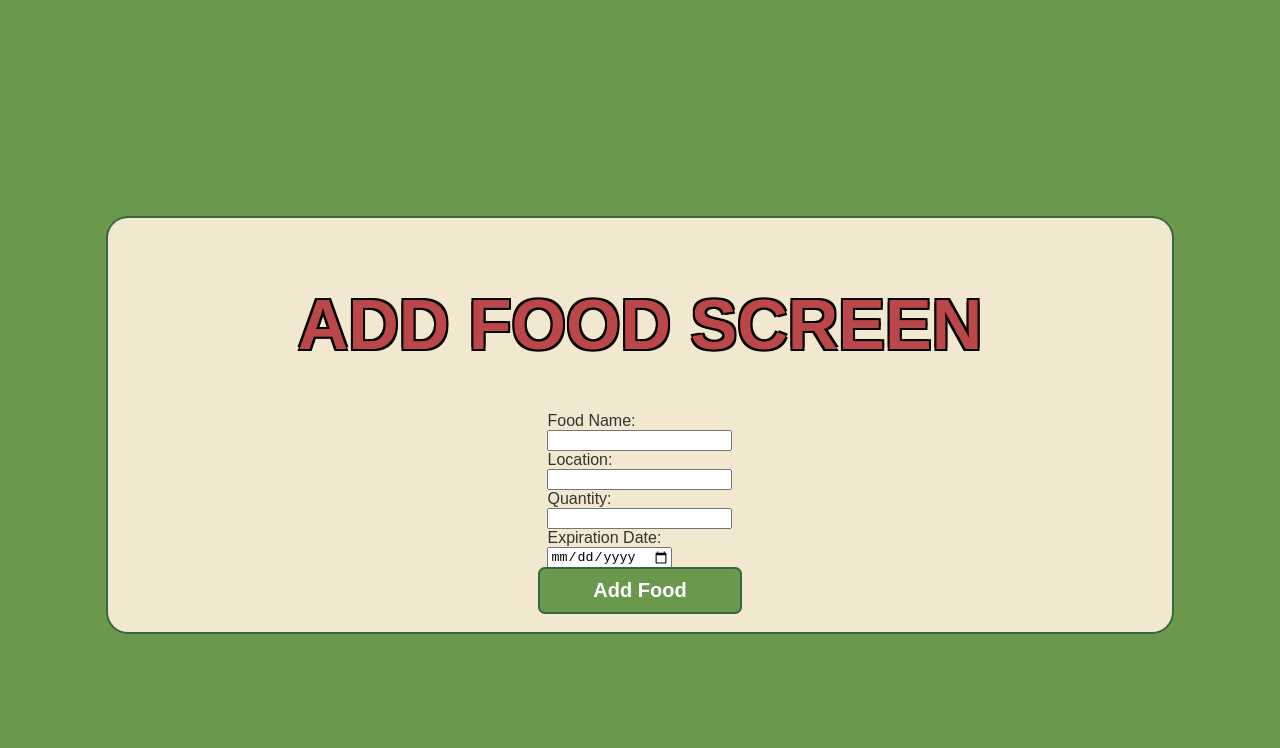
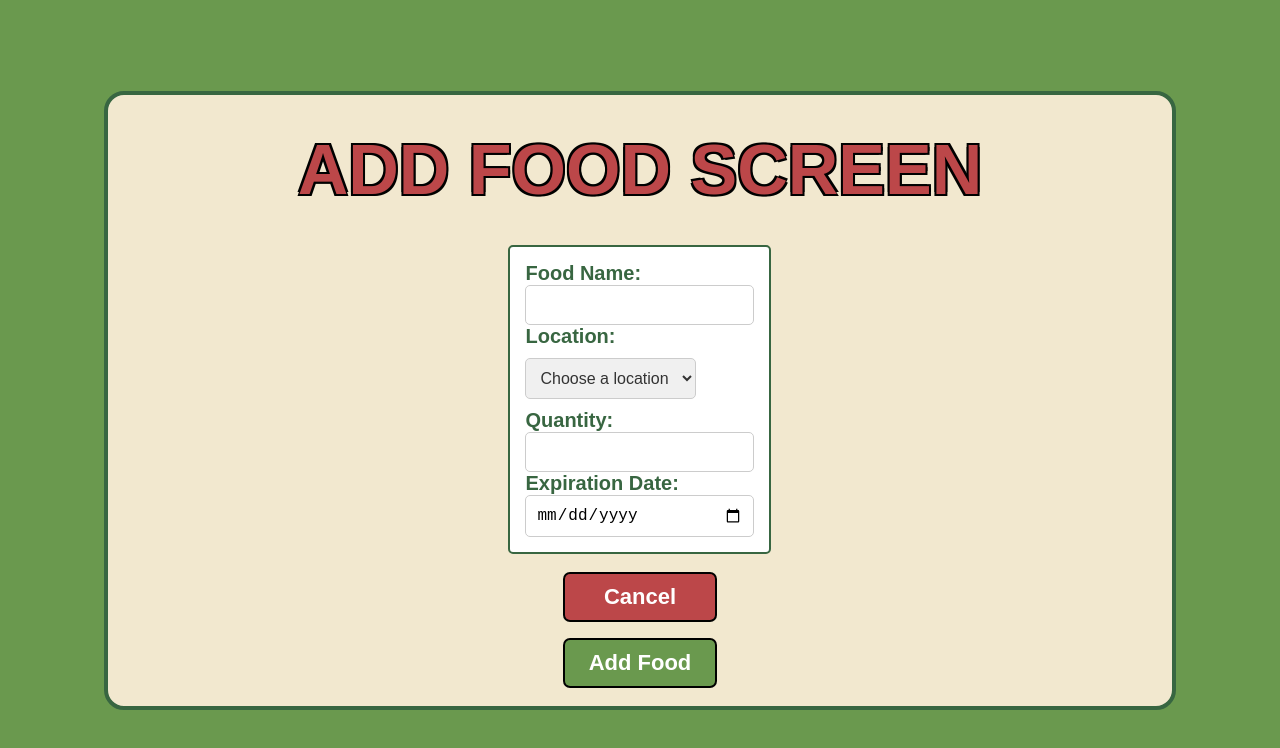
Before and after one commit to fishram/food_watcherv2, a plain HTML site: page index.html in a window 1280 px wide. Both pictures are taken after a click on the button "Add Food". Drawn offline with Linux system fonts and the light colour scheme.

Commit message:
add food form styled

```diff
--- a/index.html
+++ b/index.html
@@ -4,42 +4,42 @@
     <meta charset="UTF-8">
     <meta name="viewport" content="width=device-width, initial-scale=1.0">
     <title>Food Watcher</title>
+    <script src="script.js"></script>
     <link rel="stylesheet" href="styles.css">
     </head>
 
     <body>
         <div class="full-screen-container">
             <div class="view-box">
-
                 <div class="home-screen" id="home-screen-id">
                     <h1>Home Screen</h1>
-                    <button class="add-food-button" id="add-food-button">Add Food</button>
+                    <button class="green-button" id="add-food-button-id">Add Food</button>
                     <div class="food-card-container">
 
                     </div>
                 </div>
 
                 <div class="add-food-screen" id="add-food-screen-id">
-
-                    <h1>Add Food Screen</h1>
+                    <h1 id="food-screen-heading-id">Add Food Screen</h1>
                     <form class="add-food-form">
                         <label for="foodName">Food Name:</label><br>
                         <input type="text" id="foodName" name="foodName"><br>
                         <label for="location">Location:</label><br>
-                        <input type="text" id="location" name="location"><br>
+                        <select class="locations" id="locations">
+                            <option value="default">Choose a location</option>
+                        </select><br>
                         <label for="quantity">Quantity:</label><br>
                         <input type="number" id="quantity" name="quantity"><br>
                         <label for="expirationDate">Expiration Date:</label><br>
                         <input type="date" id="expirationDate" name="expirationDate"><br>
                     </form>
-                    <button class="add-food-button">Add Food</button>
+                    <button class="green-button" id="food-screen-cancel-button">Cancel</button>
+                    <button class="green-button" id="submit-food-button">Add Food</button>
 
                 </div>
             </div>
         </div>
 
-        <script src="script.js"></script>
     </body>
 
-
 </html>
--- a/script.js
+++ b/script.js
@@ -2,9 +2,13 @@ document.addEventListener('DOMContentLoaded', () => {
 console.log("Dom Loaded!")
 
 // HTML button elements
-const addFoodButton = document.querySelector('#add-food-button');
+const addFoodButton = document.querySelector('#add-food-button-id');
 const homeScreen = document.querySelector("#home-screen-id");
 const addFoodScreen = document.querySelector('#add-food-screen-id');
+const locationSelect = document.querySelector('#locations');
+
+// Location list
+let locationList = ["Fridge", "Freezer", "Pantry"];
 
 // button1 click event listener to apply function
 addFoodButton.addEventListener('click', () => {
@@ -13,4 +17,15 @@ addFoodButton.addEventListener('click', () => {
     addFoodScreen.style.display = "flex";
 });
 
+function addLocations(){
+    locationList.forEach((location) => {
+        const newOption = document.createElement('option');
+        newOption.text = location;
+        newOption.value = location.toLowerCase().replace(/\s+/g, '-');
+        locationSelect.add(newOption);
+    });
+}
+
+addLocations();
+
 });
--- a/styles.css
+++ b/styles.css
@@ -14,6 +14,7 @@ body {
 }
 
 h1 {
+    margin: 15px;
     font-size: 70px;
     font-weight: bold;
     text-transform: uppercase;
@@ -26,8 +27,9 @@ h1 {
     text-align: center;
 }
 
+
 .full-screen-container {
-    margin:0;
+    margin: 0;
     display: flex;
     justify-content: center;
     align-items: center;
@@ -37,18 +39,18 @@ h1 {
 
 .view-box {
     background-color: var(--color-cream);
-    box-shadow: 0 0 0 2px var(--color-dark-green);
     padding: 20px;
     width: 80%;
+    border: 4px solid var(--color-dark-green);
     border-radius: 20px;
-    margin-top: 50px;
+    margin: 50px;
     display: flex;
     flex-direction: column;
     align-items: center;
 }
 
 .home-screen {
-    display: none;
+    display: flex;
     flex-direction: column;
     justify-content: center;
     align-items: center;
@@ -56,26 +58,62 @@ h1 {
 }
 
 
-.add-food-button {
-    padding: 10px 20px;
-    width: 200px;
+.green-button {
+    padding: 10px 10px;
+    width: 150px;
     background-color: var(--color-medium-green);
-    box-shadow: 0 0 0 2px var(--color-dark-green);
+    box-shadow: 0 0 0 2px black;
     color: white;
     border: none;
     border-radius: 5px;
-    font-size: 20px;
+    font-size: 22px;
     font-weight: bold;
     cursor: pointer;
 }
 
+/* Add Food Screen*/
+
 .add-food-screen {
-    display: flex;
+    display: none;
     flex-direction: column;
     align-items: center;
     justify-content: center;
+    gap: 20px;
+}
+
+#food-screen-cancel-button {
+    background-color: var(--color-red);
 }
 
 .add-food-form {
+    background-color: white;
+    padding: 15px;
+    border-radius: 5px;
+    border: 2px solid var(--color-dark-green);
+}
 
+.add-food-form input {
+    width: 100%;
+    padding: 10px;
+    border: 1px solid #ccc;
+    border-radius: 5px;
+    box-sizing: border-box;
+    font-size: 16px;
 }
+
+.add-food-form label {
+    font-size: 20px;
+    font-weight: bold;
+    color: var(--color-dark-green);
+}
+
+.locations {
+    background-color: #f0f0f0;
+    color: #333;
+    padding: 10px;
+    border: 1px solid #ccc;
+    border-radius: 5px;
+    font-size: 16px;
+    margin-top: 10px;
+    margin-bottom: 10px;
+}
```
